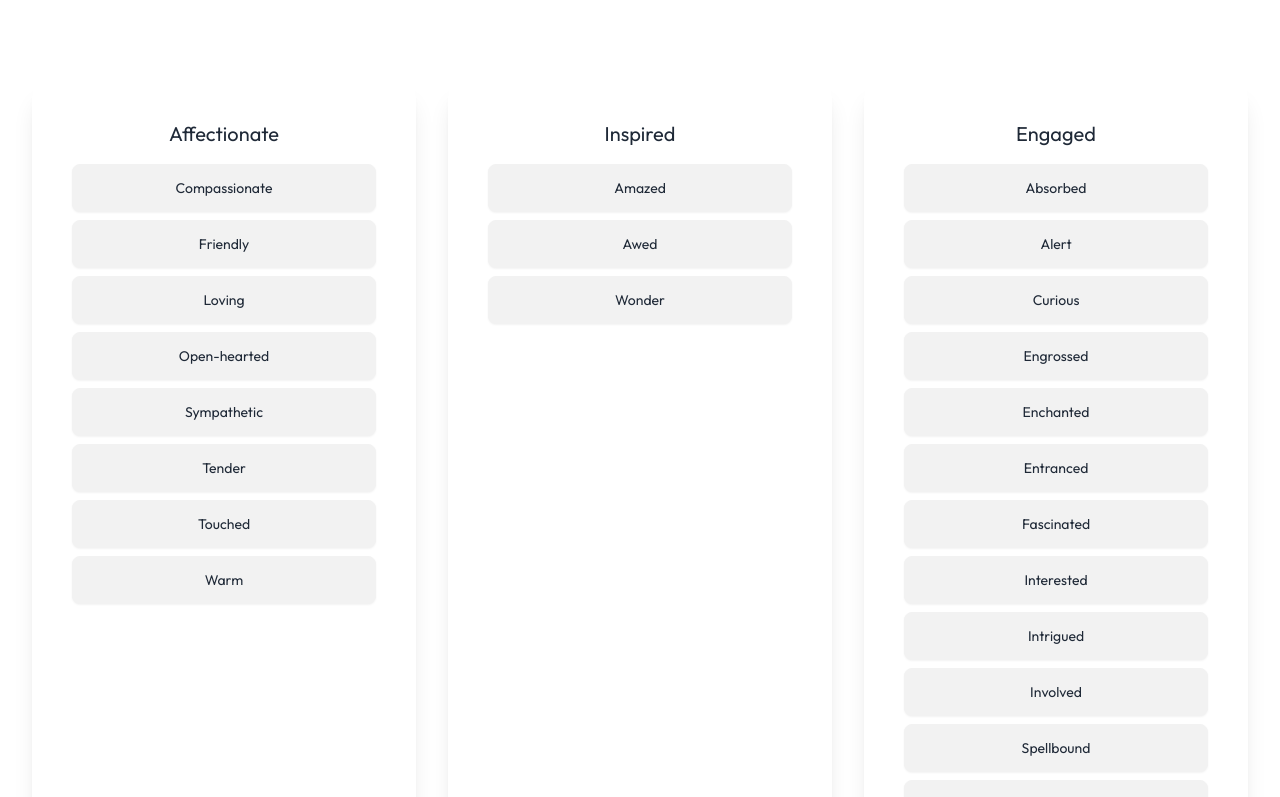
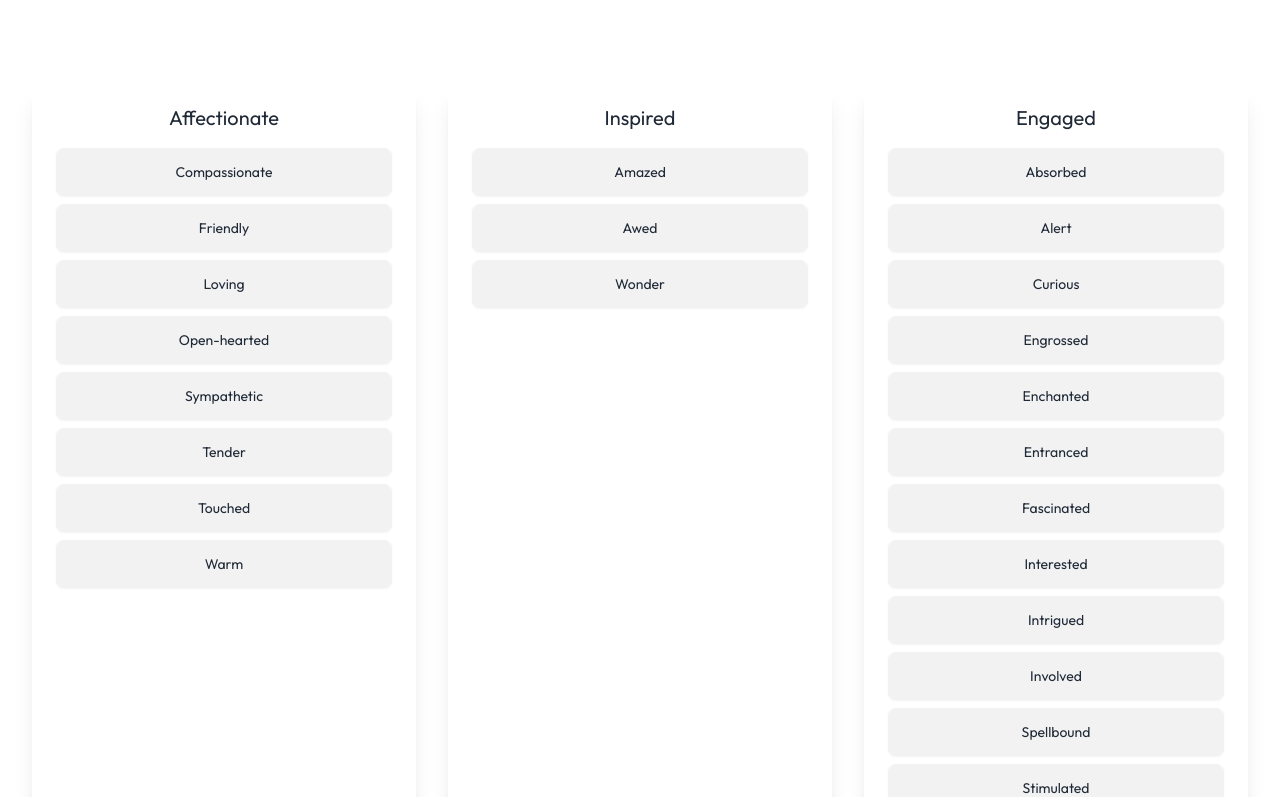
Before and after one commit to radovansurlak/feelings, a Next.js app: page / in a window 1280 px wide. Shown: the top 797 px of the page. Built offline with nearby package versions, Linux system fonts and the light colour scheme.

Commit message:
Adjusts styling

```diff
--- a/app/page.tsx
+++ b/app/page.tsx
@@ -2,12 +2,7 @@
 
 import { useState } from "react";
 import { feelingsCategories } from "./data/feelings";
-
-type SelectedFeeling = {
-	category: string;
-	feeling: string;
-	intensity: number;
-};
+import { SelectedFeeling } from "./types";
 
 export default function Home() {
 	const [selectedFeelings, setSelectedFeelings] = useState<SelectedFeeling[]>(
@@ -101,11 +96,11 @@ export default function Home() {
 					"radial-gradient(circle, rgba(63,94,251,0.5214679621848739) 0%, rgba(252,70,107,0.675529586834734) 100%);",
 			}}
 		>
-			<div className="flex flex-wrap gap-8 justify-center py-20">
+			<div className="flex flex-wrap p-8 gap-8 justify-center py-20">
 				{feelingsCategories.map((categoryObj) => (
 					<div
 						key={categoryObj.category}
-						className="card bg-base-100 w-96 shadow-xl p-10"
+						className="card bg-base-100 w-96 shadow-xl p-6"
 					>
 						<h3 className="mb-4 text-center text-xl">
 							{categoryObj.category}
--- a/tailwind.config.ts
+++ b/tailwind.config.ts
@@ -7,9 +7,8 @@ export default {
 		"./components/**/*.{js,ts,jsx,tsx,mdx}",
 		"./app/**/*.{js,ts,jsx,tsx,mdx}",
 	],
-	lightMode: "selector",
 	plugins: [daisyui],
 	daisyui: {
-		themes: ["light"], // false: only light + dark | true: all themes | array: specific themes like this ["light", "dark", "cupcake"]
+		themes: ["light"],
 	},
 } satisfies Config;
```
Also changed, not shown: app/types.ts (added).
